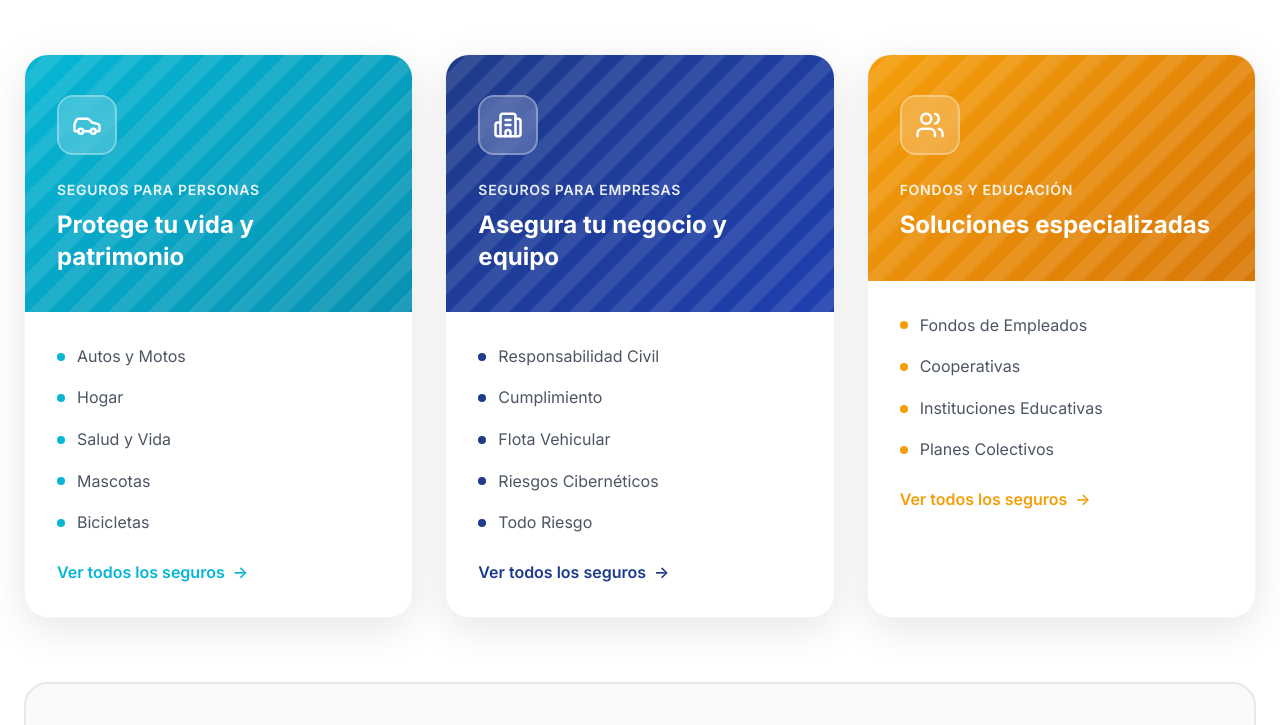
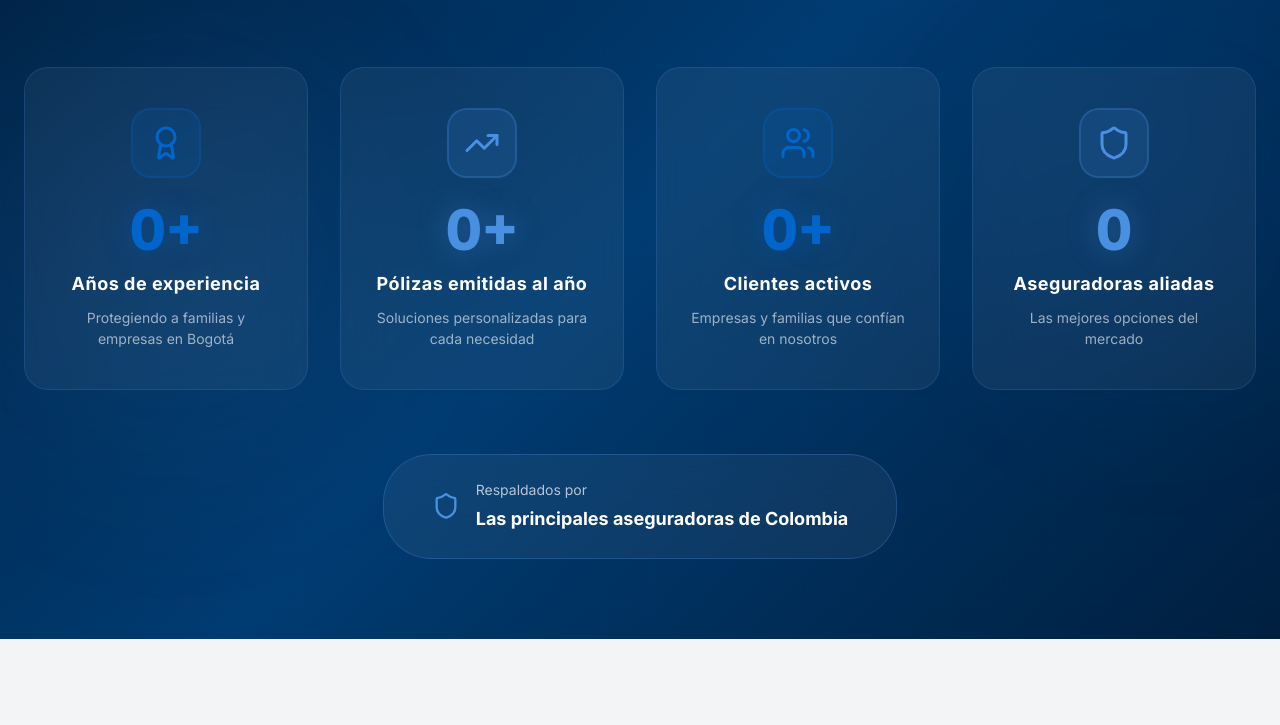
Before and after one commit to comercialcolombianaag-commits/comercial-colombiana-web, a React (Vite) app: page / in a window 1280 px wide. Shown: the part 3377-4102 px from the top of the page. Built offline with nearby package versions, Linux system fonts and the light colour scheme; the HTML template or start-up script is replaced by a standard one.

Commit message:
Update App.jsx

```diff
--- a/src/App.jsx
+++ b/src/App.jsx
@@ -3,8 +3,7 @@
 import Hero from './components/Hero';
 import RiskMatrix from './components/RiskMatrix';
 import StatsSection from './components/StatsSection';
-import Features from './components/Features';
-import Services from './components/Services';
+import WhyChooseUs from './components/WhyChooseUs';
 import Testimonials from './components/Testimonials';
 import Footer from './components/Footer';
 import './styles.css';
@@ -15,8 +14,8 @@
       <Navbar />
       <Hero />
       <RiskMatrix />
-      <Features />
-      <Services />
+      <StatsSection />
+      <WhyChooseUs />
       <Testimonials />
       <Footer />
     </div>
```
